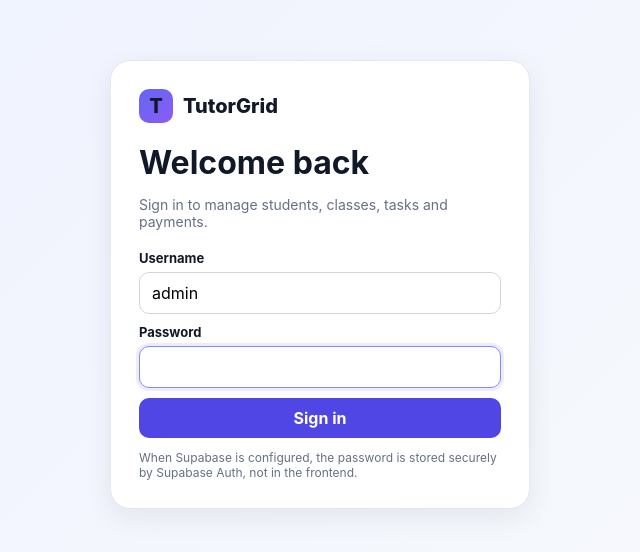
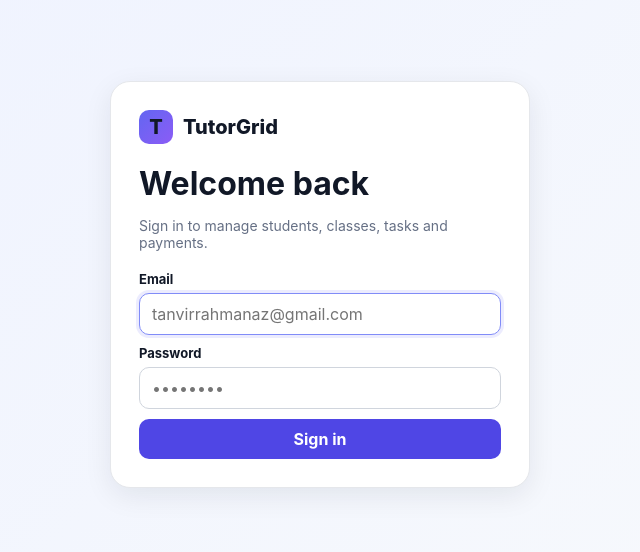
Before and after one commit to tanvirrahmanaz/TutorGrid, a Next.js app: page /login in a window 1280 px wide. Shown: the part 116-668 px from the top of the page, without its empty margins (320-960 px from the left). Built offline with nearby package versions, Linux system fonts and the light colour scheme.

Commit message:
feat: replace username with email login (tanvirrahmanaz@gmail.com)

```diff
--- a/app/login/page.tsx
+++ b/app/login/page.tsx
@@ -4,7 +4,7 @@ import { useRouter } from 'next/navigation'
 import { getSupabaseBrowser } from '@/lib/supabase'
 
 export default function LoginPage(){
- const [username,setUsername]=useState('admin'),[password,setPassword]=useState(''),[error,setError]=useState(''); const router=useRouter()
- async function submit(e:FormEvent){e.preventDefault();setError(''); const expected=process.env.NEXT_PUBLIC_ADMIN_USERNAME||'admin';if(username!==expected){setError('Invalid username');return} const supabase=getSupabaseBrowser(); if(!supabase){if(password==='tanviraz88'){localStorage.setItem('tg_demo_auth','1');router.push('/')}else setError('Invalid password');return} const email=process.env.NEXT_PUBLIC_ADMIN_EMAIL||'admin@tutorgrid.local'; const {error}=await supabase.auth.signInWithPassword({email,password});if(error)setError(error.message);else router.push('/')}
- return <div className="login-page"><div className="login-card"><div className="brand" style={{color:'#111827',padding:0,marginBottom:20}}><div className="brand-mark">T</div><span>TutorGrid</span></div><h1 style={{margin:'0 0 6px'}}>Welcome back</h1><p className="sub">Sign in to manage students, classes, tasks and payments.</p><form onSubmit={submit} className="list" style={{marginTop:20}}><div className="field"><label>Username</label><input className="input" value={username} onChange={e=>setUsername(e.target.value)}/></div><div className="field"><label>Password</label><input className="input" type="password" value={password} onChange={e=>setPassword(e.target.value)} autoFocus/></div>{error&&<div className="danger-text">{error}</div>}<button className="btn btn-primary" type="submit">Sign in</button></form><div className="pwa-note">When Supabase is configured, the password is stored securely by Supabase Auth, not in the frontend.</div></div></div>
+ const [email,setEmail]=useState(''),[password,setPassword]=useState(''),[error,setError]=useState(''); const router=useRouter()
+ async function submit(e:FormEvent){e.preventDefault();setError('');const supabase=getSupabaseBrowser();if(!supabase){const adminEmail=process.env.NEXT_PUBLIC_ADMIN_EMAIL||'tanvirrahmanaz@gmail.com';if(email===adminEmail&&password==='tanviraz88'){localStorage.setItem('tg_demo_auth','1');router.push('/')}else setError('Invalid email or password');return}const {error}=await supabase.auth.signInWithPassword({email,password});if(error)setError('Invalid email or password');else router.push('/')}
+ return <div className="login-page"><div className="login-card"><div className="brand" style={{color:'#111827',padding:0,marginBottom:20}}><div className="brand-mark">T</div><span>TutorGrid</span></div><h1 style={{margin:'0 0 6px'}}>Welcome back</h1><p className="sub">Sign in to manage students, classes, tasks and payments.</p><form onSubmit={submit} className="list" style={{marginTop:20}}><div className="field"><label>Email</label><input className="input" type="email" value={email} onChange={e=>setEmail(e.target.value)} placeholder="tanvirrahmanaz@gmail.com" autoFocus/></div><div className="field"><label>Password</label><input className="input" type="password" value={password} onChange={e=>setPassword(e.target.value)} placeholder="••••••••"/></div>{error&&<div className="danger-text">{error}</div>}<button className="btn btn-primary" type="submit">Sign in</button></form></div></div>
 }
```
